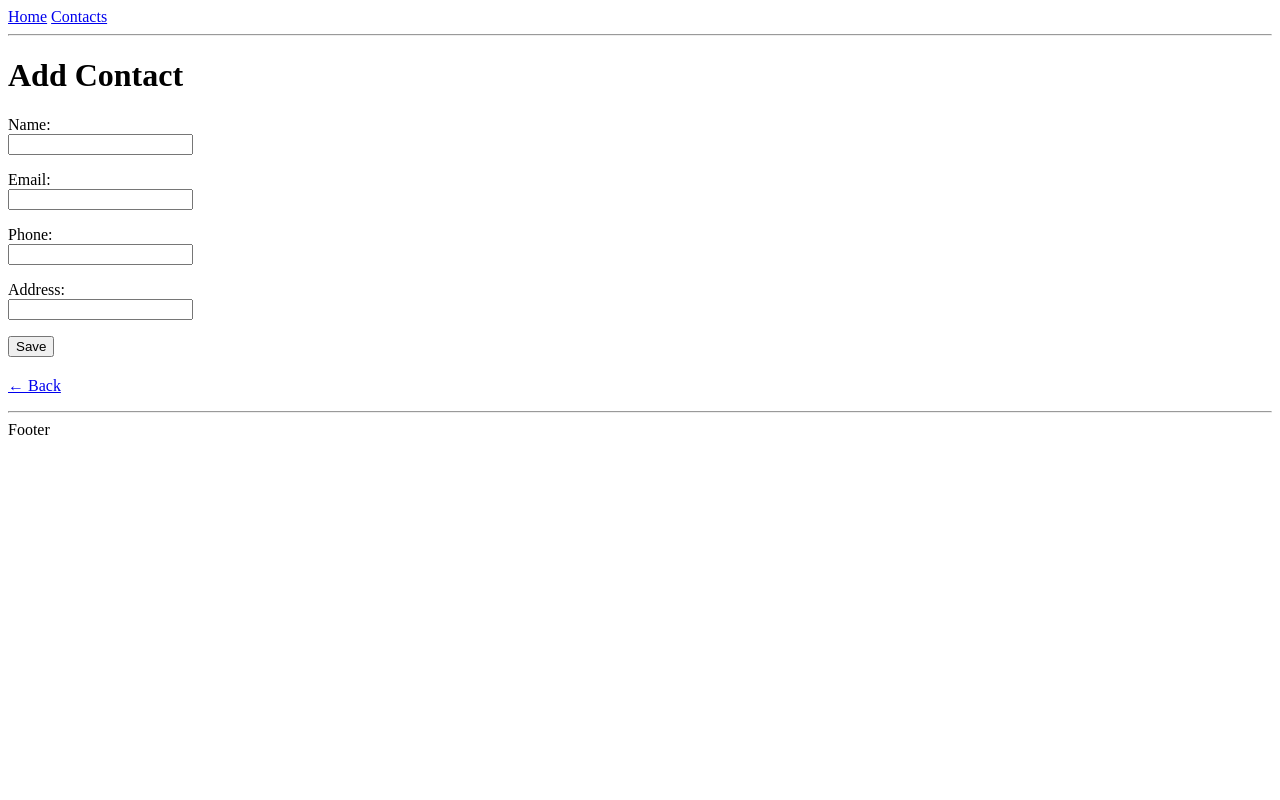
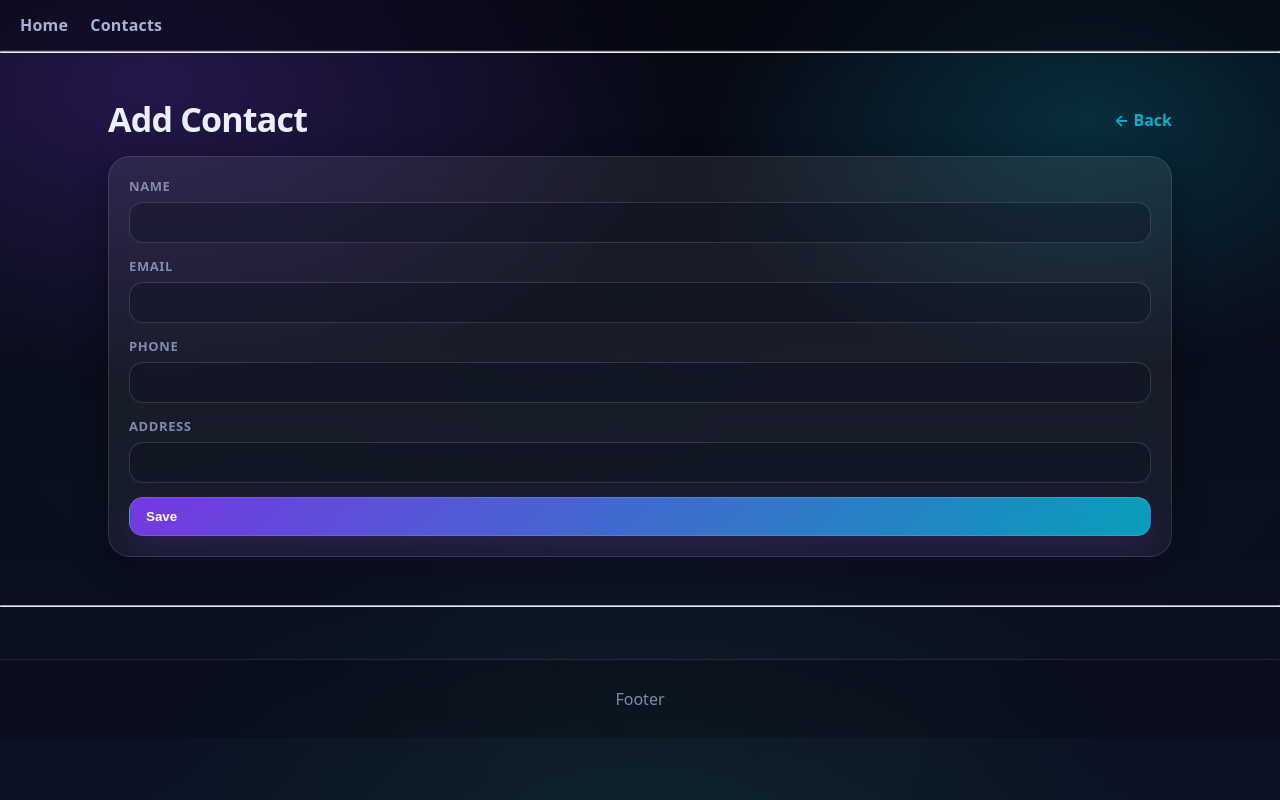
Before and after one commit to mohammadreza829/contactbook, a Django app: page /create/ in a window 1280 px wide. Run offline with Django 5.2, Linux system fonts and the light colour scheme; the visitor is signed in with stand-in values (Sample User, id 1).

Commit message:
css style and create frontend

```diff
--- a/contacts/static/contacts/css/style.css
+++ b/contacts/static/contacts/css/style.css
@@ -0,0 +1,434 @@
+/* ====== PRO UI (CSS only) ====== */
+:root {
+  --bg0: #060812;
+  --bg1: #0b1224;
+  --glass: rgba(255, 255, 255, 0.07);
+  --glass2: rgba(255, 255, 255, 0.1);
+  --border: rgba(255, 255, 255, 0.12);
+  --text: #eaf0ff;
+  --muted: #a7b2d6;
+  --muted2: #7f8bb5;
+  --shadow: 0 18px 60px rgba(0, 0, 0, 0.55);
+  --shadow2: 0 10px 30px rgba(0, 0, 0, 0.35);
+  --accent: #7c3aed; /* violet */
+  --accent2: #06b6d4; /* cyan */
+  --good: #22c55e;
+  --radius: 22px;
+}
+
+* {
+  box-sizing: border-box;
+  margin: 0;
+  padding: 0;
+}
+html,
+body {
+  height: 100%;
+}
+body {
+  font-family:
+    ui-sans-serif,
+    system-ui,
+    -apple-system,
+    Segoe UI,
+    Roboto,
+    Arial;
+  color: var(--text);
+  background:
+    radial-gradient(
+      900px 500px at 12% 10%,
+      rgba(124, 58, 237, 0.25),
+      transparent 60%
+    ),
+    radial-gradient(
+      700px 450px at 85% 15%,
+      rgba(6, 182, 212, 0.2),
+      transparent 55%
+    ),
+    radial-gradient(
+      900px 600px at 50% 110%,
+      rgba(34, 197, 94, 0.1),
+      transparent 60%
+    ),
+    linear-gradient(180deg, var(--bg0), var(--bg1));
+}
+
+/* subtle animated noise-ish shimmer */
+body:before {
+  content: "";
+  position: fixed;
+  inset: 0;
+  background:
+    radial-gradient(
+      circle at 20% 30%,
+      rgba(255, 255, 255, 0.06),
+      transparent 35%
+    ),
+    radial-gradient(
+      circle at 80% 40%,
+      rgba(255, 255, 255, 0.05),
+      transparent 35%
+    ),
+    radial-gradient(
+      circle at 55% 75%,
+      rgba(255, 255, 255, 0.04),
+      transparent 40%
+    );
+  pointer-events: none;
+  mix-blend-mode: overlay;
+  opacity: 0.35;
+}
+
+/* ===== Layout ===== */
+.container {
+  max-width: 1100px;
+  margin: 48px auto;
+  padding: 0 18px;
+}
+
+/* ===== Navbar ===== */
+nav {
+  position: sticky;
+  top: 0;
+  z-index: 50;
+  padding: 14px 20px;
+  border-bottom: 1px solid var(--border);
+  background: rgba(6, 8, 18, 0.55);
+  backdrop-filter: blur(14px);
+}
+nav a {
+  color: var(--muted);
+  text-decoration: none;
+  margin-right: 18px;
+  font-weight: 600;
+  letter-spacing: 0.2px;
+}
+nav a:hover {
+  color: var(--text);
+}
+
+/* ===== Page Header ===== */
+.page-header {
+  display: flex;
+  align-items: center;
+  justify-content: space-between;
+  gap: 14px;
+  margin: 22px 0 18px;
+}
+h1 {
+  font-size: 34px;
+  line-height: 1.1;
+  letter-spacing: -0.8px;
+}
+.subtitle {
+  margin-top: 8px;
+  color: var(--muted2);
+  font-size: 14px;
+}
+
+/* ===== Buttons ===== */
+.btn {
+  display: inline-flex;
+  align-items: center;
+  gap: 10px;
+  padding: 11px 16px;
+  border-radius: 14px;
+  border: 1px solid rgba(255, 255, 255, 0.12);
+  color: white;
+  text-decoration: none;
+  font-weight: 700;
+  background: linear-gradient(
+    135deg,
+    rgba(124, 58, 237, 0.95),
+    rgba(6, 182, 212, 0.85)
+  );
+  box-shadow: 0 14px 30px rgba(124, 58, 237, 0.18);
+  transition:
+    transform 0.18s ease,
+    box-shadow 0.18s ease,
+    filter 0.18s ease;
+}
+.btn:hover {
+  transform: translateY(-2px);
+  box-shadow: 0 18px 50px rgba(124, 58, 237, 0.28);
+  filter: brightness(1.05);
+}
+.btn:active {
+  transform: translateY(0) scale(0.99);
+}
+
+/* soft link */
+.link {
+  color: rgba(6, 182, 212, 0.95);
+  text-decoration: none;
+  font-weight: 700;
+}
+.link:hover {
+  text-decoration: underline;
+}
+
+/* ===== Grid & Cards ===== */
+.grid {
+  display: grid;
+  grid-template-columns: repeat(2, minmax(0, 1fr));
+  gap: 18px;
+}
+
+/* card as a link */
+.card {
+  position: relative;
+  display: block;
+  text-decoration: none;
+  color: var(--text);
+  border-radius: var(--radius);
+  padding: 18px 18px 16px;
+  background: linear-gradient(
+    180deg,
+    rgba(255, 255, 255, 0.09),
+    rgba(255, 255, 255, 0.05)
+  );
+  border: 1px solid rgba(255, 255, 255, 0.12);
+  backdrop-filter: blur(14px);
+  box-shadow: var(--shadow2);
+  overflow: hidden;
+  transform: translateZ(0);
+  transition:
+    transform 0.2s ease,
+    box-shadow 0.2s ease,
+    border-color 0.2s ease;
+}
+
+/* glow */
+.card:before {
+  content: "";
+  position: absolute;
+  inset: -80px;
+  background:
+    radial-gradient(
+      180px 180px at 20% 20%,
+      rgba(124, 58, 237, 0.3),
+      transparent 60%
+    ),
+    radial-gradient(
+      220px 220px at 85% 25%,
+      rgba(6, 182, 212, 0.22),
+      transparent 62%
+    );
+  opacity: 0.65;
+  filter: blur(6px);
+  transition: opacity 0.2s ease;
+}
+.card:hover {
+  transform: translateY(-6px);
+  border-color: rgba(255, 255, 255, 0.18);
+  box-shadow: var(--shadow);
+}
+.card:hover:before {
+  opacity: 0.9;
+}
+
+/* content above glow */
+.card > * {
+  position: relative;
+  z-index: 2;
+}
+
+.card-top {
+  display: flex;
+  align-items: center;
+  gap: 12px;
+  margin-bottom: 10px;
+}
+
+/* Avatar bubble with first letter */
+.avatar {
+  width: 42px;
+  height: 42px;
+  border-radius: 14px;
+  display: grid;
+  place-items: center;
+  font-weight: 900;
+  letter-spacing: 0.5px;
+  color: #0b1224;
+  background: linear-gradient(
+    135deg,
+    rgba(255, 255, 255, 0.85),
+    rgba(255, 255, 255, 0.55)
+  );
+  border: 1px solid rgba(255, 255, 255, 0.25);
+}
+
+.card-title {
+  font-size: 18px;
+  font-weight: 900;
+  letter-spacing: -0.2px;
+}
+
+.badges {
+  margin-left: auto;
+  display: flex;
+  gap: 8px;
+}
+.badge {
+  font-size: 12px;
+  padding: 6px 10px;
+  border-radius: 999px;
+  border: 1px solid rgba(255, 255, 255, 0.14);
+  color: rgba(255, 255, 255, 0.92);
+  background: rgba(255, 255, 255, 0.06);
+}
+
+.card-lines {
+  display: grid;
+  gap: 6px;
+  color: var(--muted);
+  font-size: 14px;
+}
+.meta {
+  display: flex;
+  align-items: center;
+  gap: 10px;
+  line-height: 1.4;
+}
+.dot {
+  width: 8px;
+  height: 8px;
+  border-radius: 999px;
+  background: rgba(6, 182, 212, 0.9);
+  box-shadow: 0 0 0 4px rgba(6, 182, 212, 0.15);
+}
+
+/* ===== Detail Panel ===== */
+.panel {
+  border-radius: var(--radius);
+  padding: 20px;
+  background: linear-gradient(
+    180deg,
+    rgba(255, 255, 255, 0.08),
+    rgba(255, 255, 255, 0.05)
+  );
+  border: 1px solid rgba(255, 255, 255, 0.12);
+  backdrop-filter: blur(14px);
+  box-shadow: var(--shadow2);
+}
+
+.row {
+  display: grid;
+  grid-template-columns: 140px 1fr;
+  gap: 14px;
+  padding: 14px 0;
+  border-bottom: 1px solid rgba(255, 255, 255, 0.08);
+}
+.row:last-child {
+  border-bottom: 0;
+}
+
+.label {
+  color: var(--muted2);
+  font-weight: 700;
+  font-size: 13px;
+  text-transform: uppercase;
+  letter-spacing: 0.8px;
+}
+.value {
+  font-weight: 800;
+}
+
+/* ===== Form ===== */
+.form {
+  border-radius: var(--radius);
+  padding: 20px;
+  background: linear-gradient(
+    180deg,
+    rgba(255, 255, 255, 0.08),
+    rgba(255, 255, 255, 0.05)
+  );
+  border: 1px solid rgba(255, 255, 255, 0.12);
+  backdrop-filter: blur(14px);
+  box-shadow: var(--shadow2);
+  display: grid;
+  gap: 14px;
+}
+.field span {
+  display: block;
+  font-size: 13px;
+  color: var(--muted2);
+  font-weight: 800;
+  letter-spacing: 0.6px;
+  text-transform: uppercase;
+  margin-bottom: 7px;
+}
+.field input {
+  width: 100%;
+  padding: 12px 14px;
+  border-radius: 14px;
+  border: 1px solid rgba(255, 255, 255, 0.14);
+  background: rgba(10, 15, 30, 0.35);
+  color: var(--text);
+  outline: none;
+  transition:
+    border-color 0.18s ease,
+    transform 0.18s ease,
+    box-shadow 0.18s ease;
+}
+.field input:focus {
+  border-color: rgba(6, 182, 212, 0.55);
+  box-shadow: 0 0 0 6px rgba(6, 182, 212, 0.12);
+}
+
+/* ===== Empty state ===== */
+.empty {
+  border-radius: var(--radius);
+  padding: 20px;
+  border: 1px dashed rgba(255, 255, 255, 0.18);
+  background: rgba(255, 255, 255, 0.04);
+  color: var(--muted);
+}
+
+/* ===== Footer ===== */
+footer {
+  margin-top: 52px;
+  padding: 28px 18px;
+  text-align: center;
+  color: rgba(167, 178, 214, 0.75);
+  border-top: 1px solid rgba(255, 255, 255, 0.1);
+  background: rgba(6, 8, 18, 0.35);
+}
+
+/* ===== Micro animation (cards appear) ===== */
+@keyframes pop {
+  from {
+    opacity: 0;
+    transform: translateY(10px);
+  }
+  to {
+    opacity: 1;
+    transform: translateY(0);
+  }
+}
+.grid .card {
+  animation: pop 0.35s ease both;
+}
+.grid .card:nth-child(2) {
+  animation-delay: 0.03s;
+}
+.grid .card:nth-child(3) {
+  animation-delay: 0.06s;
+}
+.grid .card:nth-child(4) {
+  animation-delay: 0.09s;
+}
+
+/* ===== Responsive ===== */
+@media (max-width: 760px) {
+  .grid {
+    grid-template-columns: 1fr;
+  }
+  .row {
+    grid-template-columns: 1fr;
+    gap: 8px;
+  }
+  h1 {
+    font-size: 30px;
+  }
+}
--- a/contacts/templates/forms/contact_form.html
+++ b/contacts/templates/forms/contact_form.html
@@ -1,35 +1,33 @@
-{% extends "parent/base.html" %}
+{% extends "parent/base.html" %} {% block title %}Add Contact{% endblock %}
+{%block content %}
+<div class="page-header">
+  <h1>Add Contact</h1>
+  <a class="link" href="{% url 'contact_list' %}">← Back</a>
+</div>
 
-{% block content %}
-  <h1>Add Contact</h1>
+<form class="form" method="post">
+  {% csrf_token %}
 
-  <form method="post">
-    {% csrf_token %}
+  <label class="field">
+    <span>Name</span>
+    <input type="text" name="name" required />
+  </label>
 
-    <p>
-      <label>Name:</label><br>
-      <input type="text" name="name" required>
-    </p>
+  <label class="field">
+    <span>Email</span>
+    <input type="email" name="email" required />
+  </label>
 
-    <p>
-      <label>Email:</label><br>
-      <input type="email" name="email" required>
-    </p>
+  <label class="field">
+    <span>Phone</span>
+    <input type="text" name="phone" required />
+  </label>
 
-    <p>
-      <label>Phone:</label><br>
-      <input type="text" name="phone" required>
-    </p>
+  <label class="field">
+    <span>Address</span>
+    <input type="text" name="address" />
+  </label>
 
-    <p>
-      <label>Address:</label><br>
-      <input type="text" name="address">
-    </p>
-
-    <button type="submit">Save</button>
-  </form>
-
-  <p style="margin-top: 20px;">
-    <a href="{% url 'contact_list' %}">← Back</a>
-  </p>
+  <button class="btn" type="submit">Save</button>
+</form>
 {% endblock %}
--- a/contacts/templates/parent/base.html
+++ b/contacts/templates/parent/base.html
@@ -1,17 +1,19 @@
 {% load static %}
 <!doctype html>
 <html>
-<head >
-  <title>{% block title %}Blog{% endblock %}</title>
+<head>
+  <title>{% block title %}ContactBook{% endblock %}</title>
   <link rel="stylesheet" href="{% static 'contacts/css/style.css' %}">
+  <link href="https://fonts.googleapis.com/css2?family=Inter:wght@400;500;600;700;800&display=swap" rel="stylesheet">
   <script src="{% static 'contacts/js/script.js' %}"></script>
+</head>
 
-</head>
-<body dir="ltr">
-
+<body>
   {% include 'partials/navigatore.html' %}
 
-  {% block content %}{% endblock %}
+  <main class="container">
+    {% block content %}{% endblock %}
+  </main>
 
   {% include 'partials/footer.html' %}
 </body>
--- a/contacts/urls.py
+++ b/contacts/urls.py
@@ -3,7 +3,6 @@ from . import views
 
 urlpatterns = [
     path('', views.contact_list, name='contact_list'),
+    path('create/', views.contact_create, name='contact_create'),
     path('<int:id>/', views.contact_detail, name='contact_detail'),
-    path('create/', views.contact_create, name='contact_create'),
-
 ]
--- a/contacts/views.py
+++ b/contacts/views.py
@@ -1,14 +1,12 @@
 from django.http import HttpResponse
-from django.shortcuts import render, get_object_or_404
+from django.shortcuts import render, get_object_or_404, redirect
 from django.contrib.auth.decorators import login_required
-from django.shortcuts import render, redirect
 from .models import Contact
 
 
 # Create your views here.
 def index(request):
     return HttpResponse("Hello, world. You're at the contacts index.")
-
 
 
 @login_required
```
Also changed, not shown: contacts/templates/contacts/contact_detail.html (+22 -8 lines), contacts/templates/contacts/contact_list.html (+37 -11 lines).
